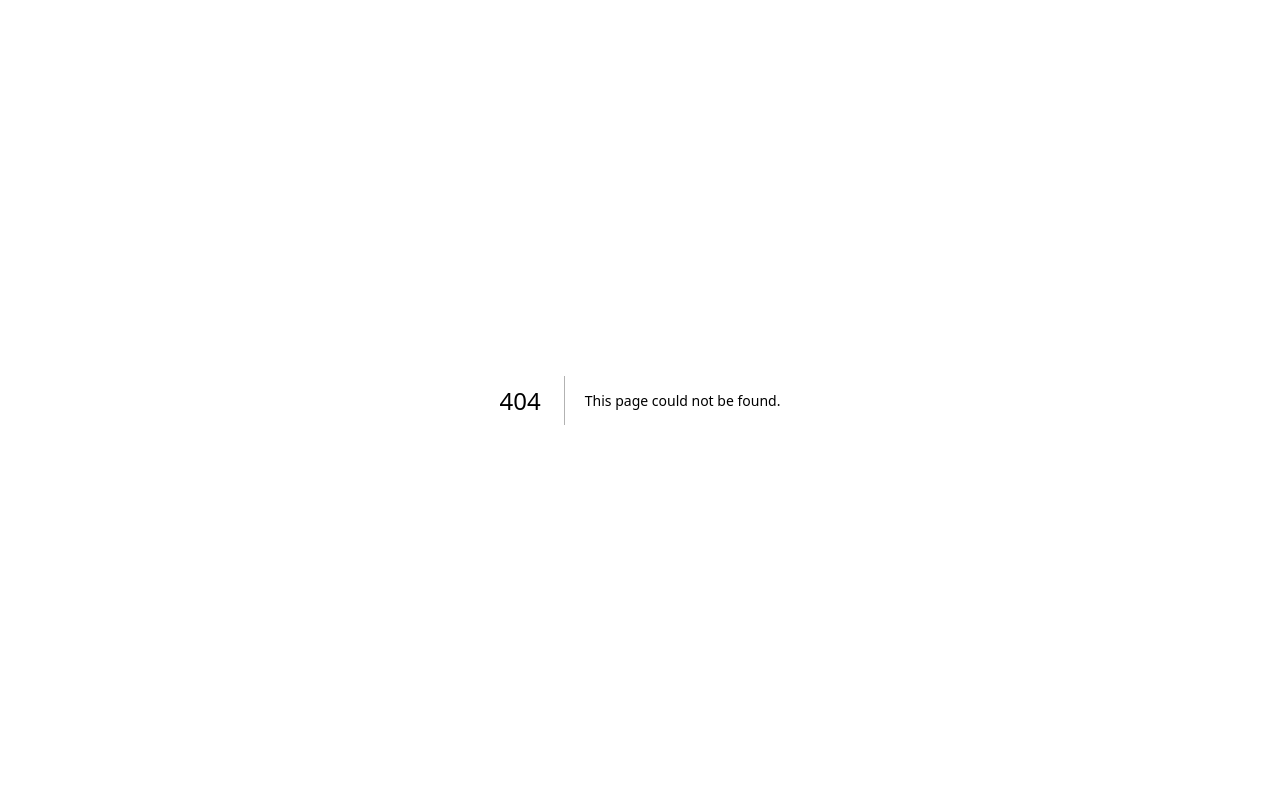
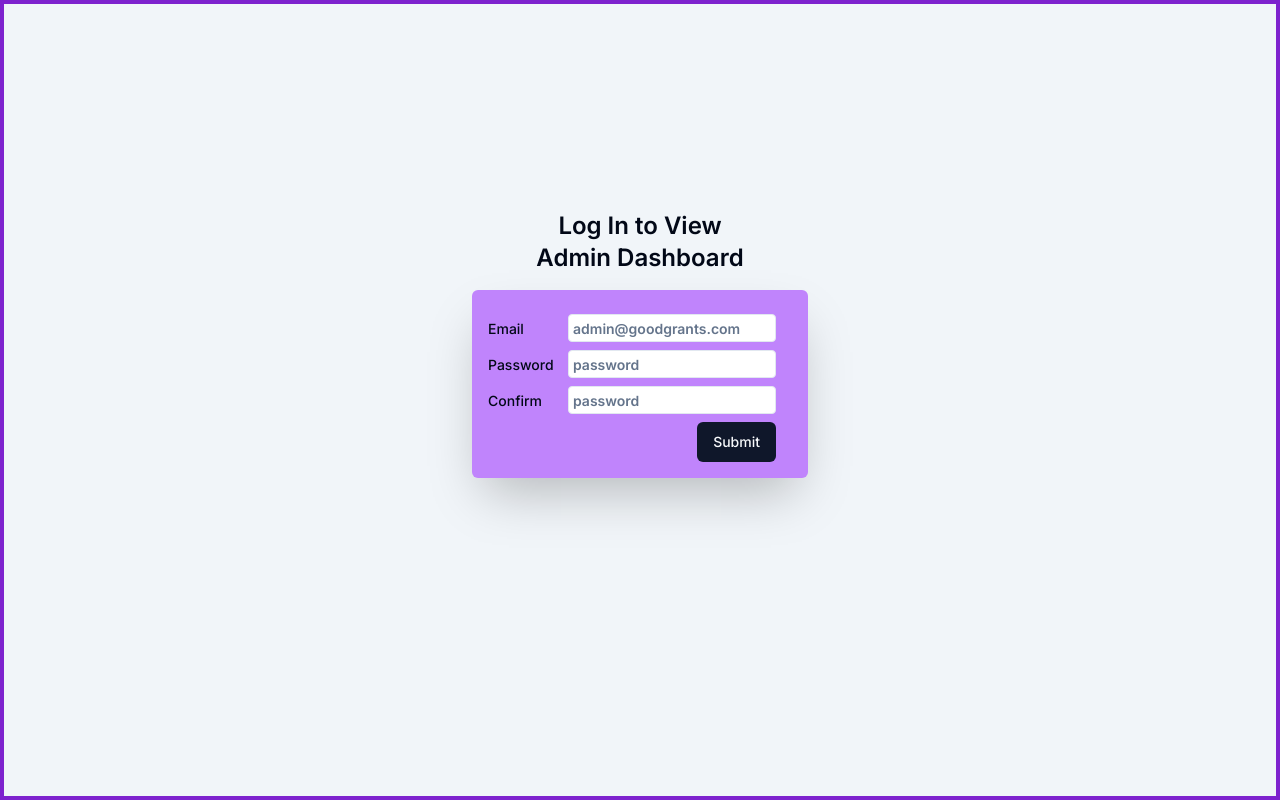
Before and after one commit to t-murch/little-good-grants, a Next.js app: page /home/login in a window 1280 px wide. Before the commit this address had no page. Built offline with nearby package versions, Linux system fonts and the light colour scheme.

Commit message:
GRANTS-10: Basic Login Page, Component, and redirect configured.

```diff
--- a/package.json
+++ b/package.json
@@ -16,6 +16,7 @@
     "@radix-ui/react-popover": "^1.0.7",
     "@radix-ui/react-slot": "^1.0.2",
     "@radix-ui/react-tooltip": "^1.0.7",
+    "@supabase/ssr": "^0.0.10",
     "@supabase/supabase-js": "^2.38.5",
     "@tanstack/react-table": "^8.10.7",
     "@upstash/ratelimit": "^1.0.0",
--- /dev/null
+++ b/src/app/home/login/page.tsx
@@ -0,0 +1,15 @@
+import { Login } from '@/app/ui/admin/Login';
+
+export default async function Page() {
+  return (
+    <main className="flex flex-col w-full h-screen items-center pb-28 justify-center border-4 border-purple-700 bg-secondary">
+      <section className="flex flex-col items-center min-h-[16rem] gap-4 text-2xl font-semibold">
+        <div className="flex flex-col w-auto items-center">
+          <h2>Log In to View</h2>
+          <h2>Admin Dashboard</h2>
+        </div>
+        <Login />
+      </section>
+    </main>
+  );
+}
--- /dev/null
+++ b/src/app/ui/admin/Login.tsx
@@ -0,0 +1,83 @@
+'use client';
+
+import { Button } from '@/components/ui/button';
+import { Form, FormControl, FormField, FormItem, FormLabel } from '@/components/ui/form';
+import { Input } from '@/components/ui/input';
+import { zodResolver } from '@hookform/resolvers/zod';
+import { useForm } from 'react-hook-form';
+import { z } from 'zod';
+
+const loginSchema = z.object({
+  email: z.string().email(),
+  password: z.string().min(8).max(16),
+  confirmPassword: z.string().min(8).max(16),
+});
+
+const loginItemClass = 'flex h-9 min-w-[18rem] items-baseline justify-between';
+
+async function onSubmit(values: z.infer<typeof loginSchema>) {
+  console.log('**SUBMITTED**');
+}
+
+function Login() {
+  const form = useForm<z.infer<typeof loginSchema>>({
+    resolver: zodResolver(loginSchema),
+    defaultValues: {
+      email: '',
+      password: '',
+      confirmPassword: '',
+    },
+  });
+
+  return (
+    <section className="flex h-auto min-w-[21rem] rounded-md border-6 bg-purple-400 p-4 shadow-2xl">
+      <Form {...form}>
+        <form onSubmit={form.handleSubmit(onSubmit)}>
+          <FormField
+            control={form.control}
+            name="email"
+            render={({ field }) => (
+              <FormItem className="flex items-baseline h-9 justify-between">
+                <FormLabel>Email</FormLabel>
+                <FormControl>
+                  <Input type="email" placeholder="admin@goodgrants.com" className="h-7 max-w-[13rem] rounded-sm px-1" {...field} />
+                </FormControl>
+              </FormItem>
+            )}
+          />
+
+          <FormField
+            control={form.control}
+            name="password"
+            render={({ field }) => (
+              <FormItem className={loginItemClass}>
+                <FormLabel>Password</FormLabel>
+                <FormControl>
+                  <Input placeholder="password" type="password" className="h-7 max-w-[13rem] rounded-sm px-1" {...field} />
+                </FormControl>
+              </FormItem>
+            )}
+          />
+
+          <FormField
+            control={form.control}
+            name="confirmPassword"
+            render={({ field }) => (
+              <FormItem className={loginItemClass}>
+                <FormLabel>Confirm</FormLabel>
+                <FormControl>
+                  <Input placeholder="password" type="password" className="h-7 max-w-[13rem] rounded-sm px-1" {...field} />
+                </FormControl>
+              </FormItem>
+            )}
+          />
+          <div className="flex w-full mt-2 justify-end">
+            <Button type="submit">Submit</Button>
+          </div>
+        </form>
+      </Form>
+    </section>
+  );
+}
+
+export { Login };
--- a/src/app/ui/home/suggestionForm.tsx
+++ b/src/app/ui/home/suggestionForm.tsx
@@ -4,6 +4,7 @@ import { Button } from '@/components/ui/button';
 import { Calendar } from '@/components/ui/calendar';
 import { DropdownMenu, DropdownMenuContent, DropdownMenuRadioGroup, DropdownMenuRadioItem, DropdownMenuTrigger } from '@/components/ui/dropdown-menu';
 import { Form, FormControl, FormField, FormItem, FormLabel, FormMessage } from '@/components/ui/form';
+import { Input } from '@/components/ui/input';
 import { cn } from '@/lib/utils';
 import { zodResolver } from '@hookform/resolvers/zod';
 import { Popover, PopoverContent, PopoverTrigger } from '@radix-ui/react-popover';
@@ -36,7 +37,7 @@ async function submitForm(values: z.infer<typeof formSchema>) {}
 // } & InputHTMLAttributes<HTMLInputElement>;
 // const FormInput = forwardRef<HTMLInputElement, FormInputProps>(function FormInput(props: FormInputProps, ref) {
 //   const { field, placeholder } = props;
-//   return <input placeholder={placeholder} {...field} ref={ref ?? undefined} />;
+//   return <Input placeholder={placeholder} {...field} ref={ref ?? undefined} />;
 // });
 
 function SuggestionForm() {
@@ -132,10 +133,10 @@ function SuggestionForm() {
                   control={form.control}
                   name="name"
                   render={({ field }) => (
-                    <FormItem className="flex flex-col min-h-[3.5rem] pl-1">
+                    <FormItem className="flex flex-col min-h-[3.5rem] pl-1 mb-1">
                       <FormLabel className="md:h-8">Name of Grant</FormLabel>
                       <FormControl>
-                        <input
+                        <Input
                           className="h-[40px] py-2 pl-3 pr-4 border border-input bg-background hover:border-accent hover:text-accent-foreground inline-flex items-center justify-center whitespace-nowrap rounded-md text-sm font-medium ring-offset-background transition-colors focus-visible:outline-none focus-visible:ring-2 focus-visible:ring-ring focus-visible:ring-offset-2 disabled:pointer-events-none disabled:opacity-50"
                           {...field}
                         />
@@ -151,7 +152,7 @@ function SuggestionForm() {
                     <FormItem className="flex flex-col min-h-[3.5rem]">
                       <FormLabel className="md:h-8">Name of Organization Providing Grant</FormLabel>
                       <FormControl>
-                        <input
+                        <Input
                           className="h-[40px] py-2 pl-3 pr-4 border border-input bg-background hover:border-accent hover:text-accent-foreground inline-flex items-center justify-center whitespace-nowrap rounded-md text-sm font-medium ring-offset-background transition-colors focus-visible:outline-none focus-visible:ring-2 focus-visible:ring-ring focus-visible:ring-offset-2 disabled:pointer-events-none disabled:opacity-50"
                           {...field}
                         />
@@ -167,7 +168,7 @@ function SuggestionForm() {
                     <FormItem className="flex flex-col min-h-[3.5rem]">
                       <FormLabel className="md:h-8">URL for Grant</FormLabel>
                       <FormControl>
-                        <input
+                        <Input
                           className="h-[40px] py-2 pl-3 pr-4 border border-input bg-background hover:border-accent hover:text-accent-foreground inline-flex items-center justify-center whitespace-nowrap rounded-md text-sm font-medium ring-offset-background transition-colors focus-visible:outline-none focus-visible:ring-2 focus-visible:ring-ring focus-visible:ring-offset-2 disabled:pointer-events-none disabled:opacity-50"
                           {...field}
                         />
--- /dev/null
+++ b/src/components/ui/input.tsx
@@ -0,0 +1,25 @@
+import * as React from "react"
+
+import { cn } from "@/lib/utils"
+
+export interface InputProps
+  extends React.InputHTMLAttributes<HTMLInputElement> {}
+
+const Input = React.forwardRef<HTMLInputElement, InputProps>(
+  ({ className, type, ...props }, ref) => {
+    return (
+      <input
+        type={type}
+        className={cn(
+          "flex h-10 w-full rounded-md border border-input bg-background px-3 py-2 text-sm ring-offset-background file:border-0 file:bg-transparent file:text-sm file:font-medium placeholder:text-muted-foreground focus-visible:outline-none focus-visible:ring-2 focus-visible:ring-ring focus-visible:ring-offset-2 disabled:cursor-not-allowed disabled:opacity-50",
+          className
+        )}
+        ref={ref}
+        {...props}
+      />
+    )
+  }
+)
+Input.displayName = "Input"
+
+export { Input }
--- a/src/middleware.ts
+++ b/src/middleware.ts
@@ -1,3 +1,4 @@
+import { CookieOptions, createServerClient } from '@supabase/ssr';
 import { Ratelimit } from '@upstash/ratelimit';
 import { Redis } from '@upstash/redis';
 import { NextFetchEvent, NextRequest, NextResponse } from 'next/server';
@@ -31,11 +32,78 @@ export default async function middleware(request: NextRequest, event: NextFetchE
     }
   }
 
-  // if (request.nextUrl.pathname.startsWith('/admin')) {
+  if (request.nextUrl.pathname.startsWith('/home/admin')) {
+    // We need to create a response and hand it to the supabase client to be able to modify the response headers.
+    // const res = NextResponse.next()
+    let response = NextResponse.next({
+      request: {
+        headers: request.headers,
+      },
+    });
+    // Create authenticated Supabase Client.
+    // const supabase = createMiddlewareClient({ req, res })
+    const supabase = createServerClient(process.env.NEXT_PUBLIC_SUPABASE_URL!, process.env.NEXT_PUBLIC_SUPABASE_ANON_KEY!, {
+      cookies: {
+        get(name: string) {
+          return request.cookies.get(name)?.value;
+        },
+        set(name: string, value: string, options: CookieOptions) {
+          request.cookies.set({
+            name,
+            value,
+            ...options,
+          });
+          response = NextResponse.next({
+            request: {
+              headers: request.headers,
+            },
+          });
+          response.cookies.set({
+            name,
+            value,
+            ...options,
+          });
+        },
+        remove(name: string, options: CookieOptions) {
+          request.cookies.set({
+            name,
+            value: '',
+            ...options,
+          });
+          response = NextResponse.next({
+            request: {
+              headers: request.headers,
+            },
+          });
+          response.cookies.set({
+            name,
+            value: '',
+            ...options,
+          });
+        },
+      },
+    });
+    // Check if we have a session
+    const {
+      data: { session },
+    } = await supabase.auth.getSession();
 
-  // }
+    console.debug('session=', session);
+    // Check auth condition
+    if (session) {
+      // if (session?.user.email?.endsWith('@gmail.com')) {
+      // Authentication successful, forward request to protected route.
+      return response;
+    }
+
+    // Auth condition not met, redirect to home page.
+    const redirectUrl = request.nextUrl.clone();
+    redirectUrl.pathname = '/home/login';
+    redirectUrl.searchParams.set(`redirectedFrom`, request.nextUrl.pathname);
+    return NextResponse.redirect(redirectUrl);
+  }
 }
 
 export const config = {
-  matcher: '/api/grants',
+  matcher: ['/api/grants', '/home/admin'],
 };
```
Also changed, not shown: 1 other file (tests, documents, lock files or other folders).
